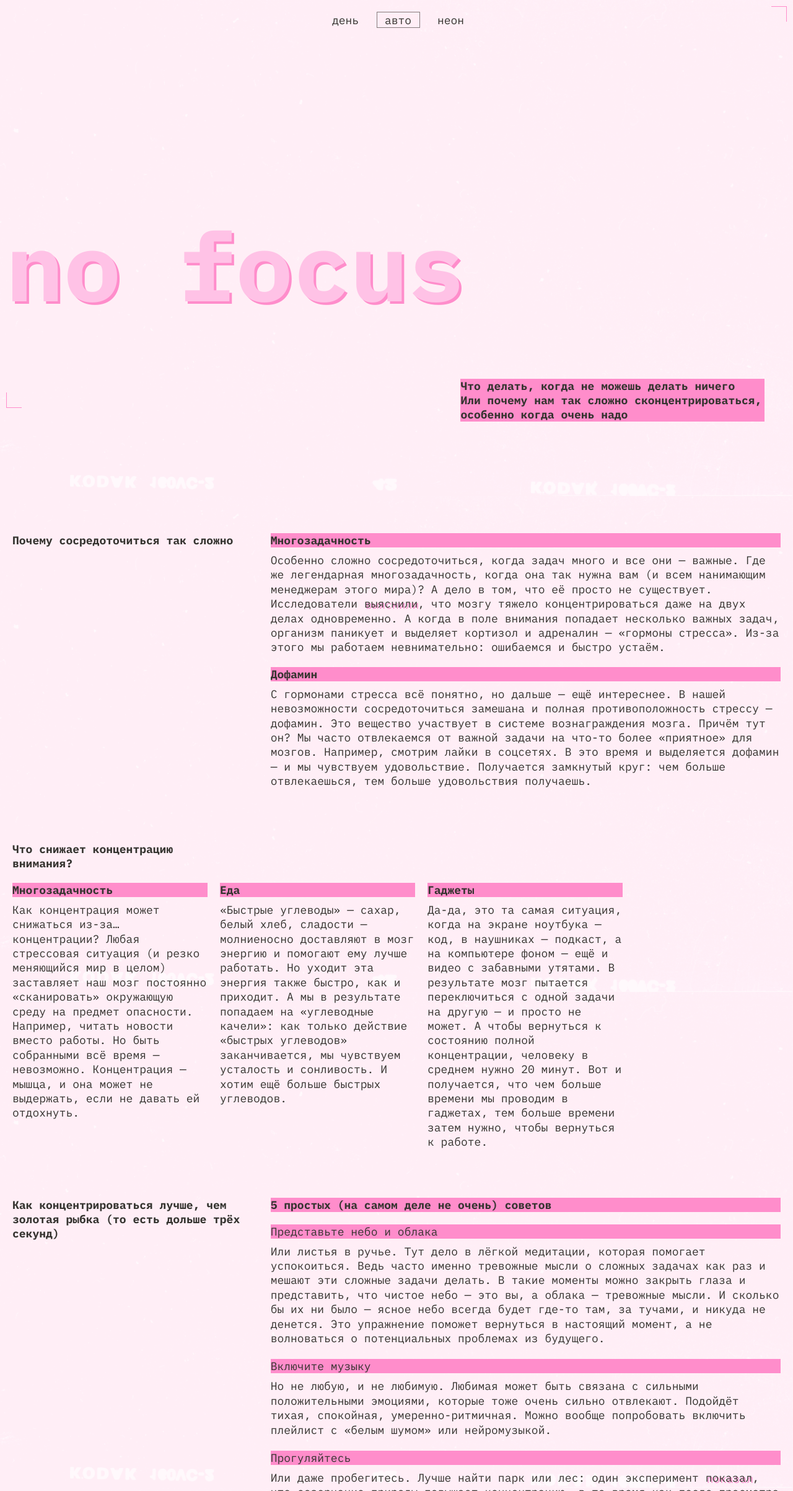
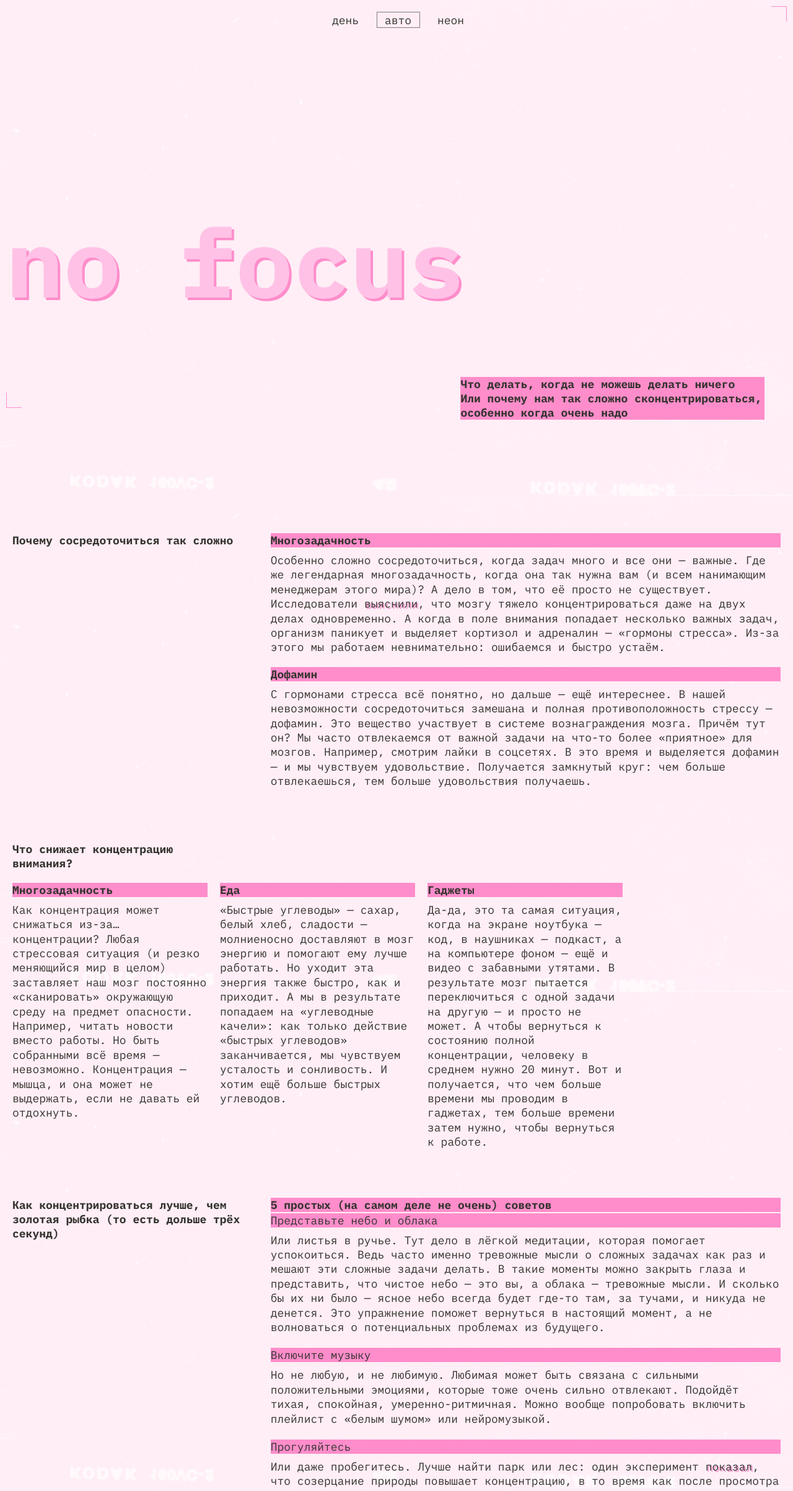
Before and after one commit to Deshelll/slozhno-sosredotochitsya, a plain HTML site: page index.html in a window 1280 px wide. Shown: the top 2405 px of the page at 62% size. Drawn offline with Linux system fonts and the light colour scheme.

Commit message:
Revert "Edit8"
This reverts commit 28366859ea67facee399517dd0e9f71d808c7730.

```diff
--- a/styles/style.css
+++ b/styles/style.css
@@ -392,11 +392,6 @@ img {
     padding-top: 9px;
   }
 
-  .content__card-section-subtitle,
-  .content__card-section-title:nth-child(n+2) {
-    margin-top: 2px;
-  }
-
   .header__theme-menu {
     width: 100vw;
     align-items: center;
@@ -417,7 +412,6 @@ img {
   .header__title {
     padding: 22% 0 0 0;
     font-size: clamp(9.65rem, 7.0115rem + 1.0178vw, 7.5rem);
-    margin-top: 10px;
   }
 
   .header__text {
@@ -520,8 +514,12 @@ img {
     gap: 63px;
   }
 
-  .double__title:first {
+  .content__card-section-subtitle:first {
     margin-top: 20px;
+  }
+
+  .content__card-section-subtitle {
+    margin-top: 2px;
   }
 
   .content-images {
```
